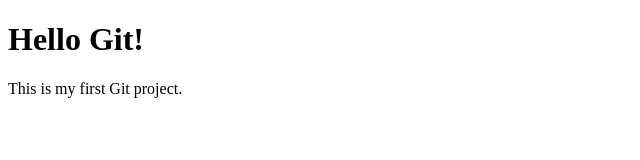
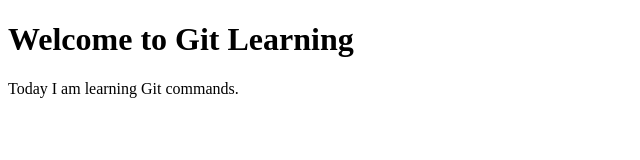
Before and after one commit to jayrajchauhan2504-bot/Git-Prectice, a plain HTML site: page index.html in a window 1280 px wide. Shown: the whole page, without its empty margins (0-640 px from the left). Drawn offline with Linux system fonts and the light colour scheme.

Commit message:
Updated HomePage content

```diff
--- a/index.html
+++ b/index.html
@@ -1,12 +1,12 @@
 <!DOCTYPE html>
 <html>
 <head>
-    <title>My First Git Project</title>
+    <title>Git Day 2</title>
 </head>
 <body>
 
-    <h1>Hello Git!</h1>
-    <p>This is my first Git project.</p>
+    <h1>Welcome to Git Learning</h1>
+    <p>Today I am learning Git commands.</p>
 
 </body>
 </html>
```
